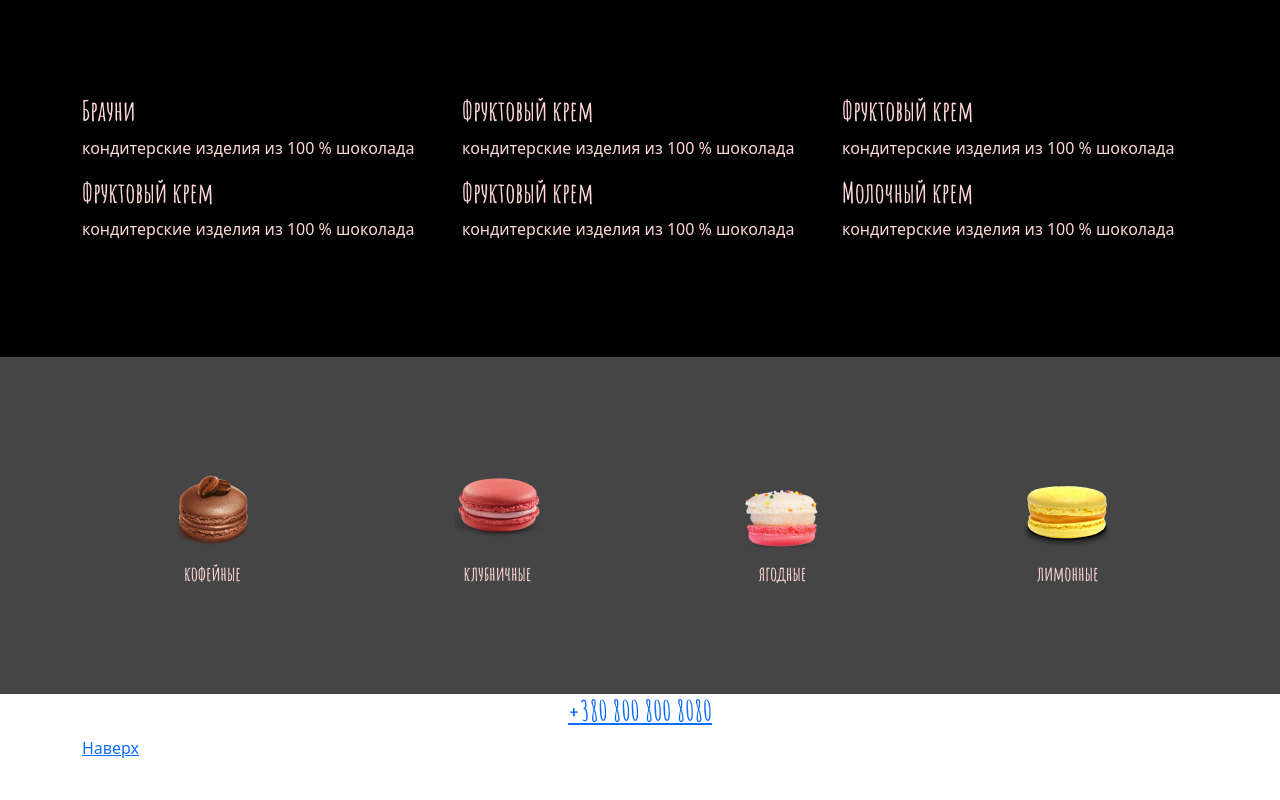
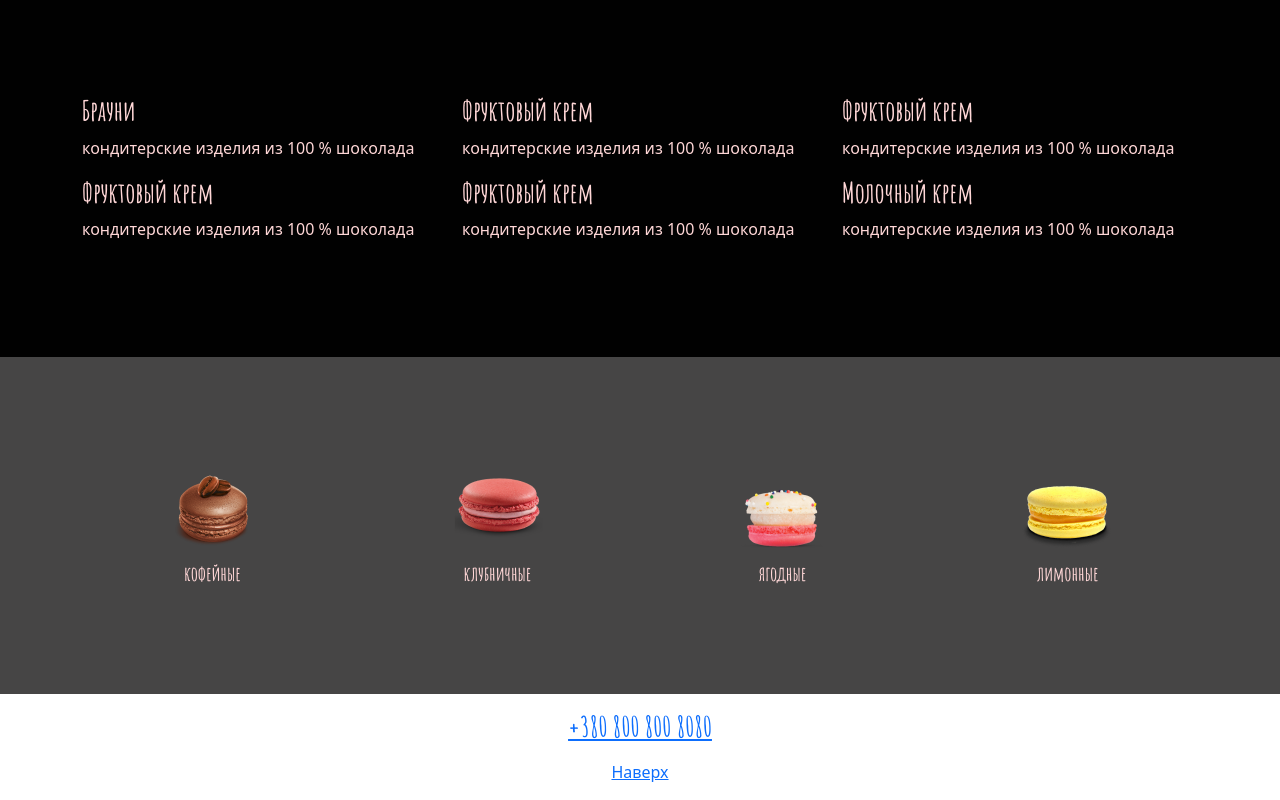
Before and after one commit to johnnydone/cakes, a plain HTML site: page index.html in a window 1280 px wide. Shown: the part 2049-2849 px from the top of the page. Before the commit the page ends 2809 px from the top, so only its background shows below. Drawn offline with nearby package versions, Linux system fonts and the light colour scheme.

Commit message:
Update index.html

```diff
--- a/index.html
+++ b/index.html
@@ -188,12 +188,14 @@
 	<!-- section-numbers:end -->
 
 	<!-- contacts : begin -->
-	<div id="contacts">
+	<div id="contacts" class="my-3">
 		<div class="container">
-			<h3 class="text-center">
-				<a href="tel:+3808008008080">+380 800 800 8080</a>
-			</h3>
-			<a href="#start">Наверх</a>
+			<div class="text-center">
+				<h3 class="mb-3">
+					<a href="tel:+3808008008080">+380 800 800 8080</a>
+				</h3>
+				<a href="#start">Наверх</a>
+			</div>
 		</div>
 	</div> <!-- contacts : end  -->
 
```
